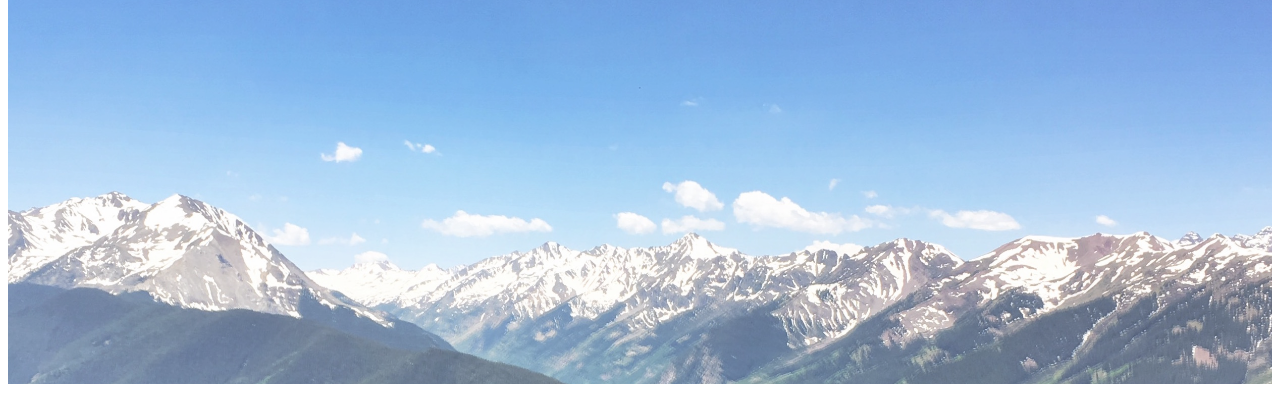
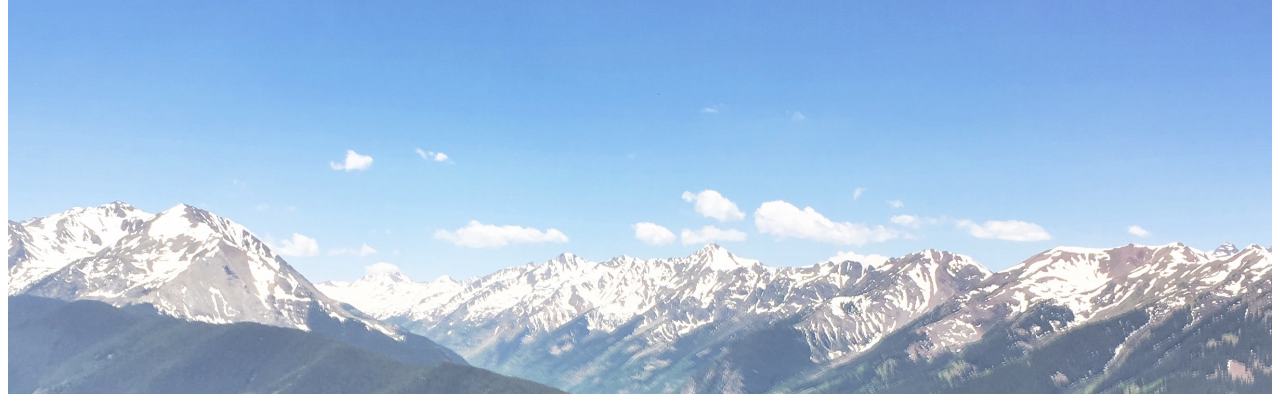
Before and after one commit to swanie21/kswanson.github.io, a plain HTML site: page index.html in a window 1280 px wide. Shown: the part 209-603 px from the top of the page. Drawn offline with Linux system fonts and the light colour scheme; a web font is replaced by a local one.

Commit message:
Added CSS reset stylesheet and adjusted background images

```diff
--- a/index.html
+++ b/index.html
@@ -2,6 +2,7 @@
 <html lang="en-US">
   <head>
     <meta charset="UTF-8">
+    <link href="stylesheet" type="text/css" href="reset.css">
     <link href="https://fonts.googleapis.com/css?family=Calligraffitti" rel="stylesheet">
     <link href="https://fonts.googleapis.com/css?family=Courgette" rel="stylesheet">
     <link rel="stylesheet" type="text/css" href="main.css">
--- a/main.css
+++ b/main.css
@@ -52,7 +52,7 @@ nav ul li a {
     background-image: url('img/mount.png');
     background-size: cover;
     margin-top: 30px;
-    height: 510px;
+    height: 550px;
     opacity: 0.75;
 }
 
@@ -69,7 +69,7 @@ nav ul li a {
 
 @keyframes slidein {
     from {
-      margin-left: 400px;
+      margin-left: 300px;
     }
     to {
       margin-right: 0px;
@@ -192,7 +192,7 @@ nav ul li a {
 .contact {
     background-image: url('img/leaf.png');
     background-size: cover;
-    height: 510px;
+    height: 550px;
     margin-top: 30px;
 }
 
--- /dev/null
+++ b/reset.css
@@ -0,0 +1,43 @@
+html, body, div, span, applet, object, iframe,
+h1, h2, h3, h4, h5, h6, p, blockquote, pre,
+a, abbr, acronym, address, big, cite, code,
+del, dfn, em, img, ins, kbd, q, s, samp,
+small, strike, strong, sub, sup, tt, var,
+b, u, i, center,
+dl, dt, dd, ol, ul, li,
+fieldset, form, label, legend,
+table, caption, tbody, tfoot, thead, tr, th, td,
+article, aside, canvas, details, embed,
+figure, figcaption, footer, header, hgroup,
+menu, nav, output, ruby, section, summary,
+time, mark, audio, video {
+  margin: 0;
+  padding: 0;
+  border: 0;
+  font-size: 100%;
+  font: inherit;
+  vertical-align: baseline;
+}
+/* HTML5 display-role reset for older browsers */
+article, aside, details, figcaption, figure,
+footer, header, hgroup, menu, nav, section {
+  display: block;
+}
+body {
+  line-height: 1;
+}
+ol, ul {
+  list-style: none;
+}
+blockquote, q {
+  quotes: none;
+}
+blockquote:before, blockquote:after,
+q:before, q:after {
+  content: '';
+  content: none;
+}
+table {
+  border-collapse: collapse;
+  border-spacing: 0;
+}
```
Also changed, not shown: img/flower.png (deleted), img/mountains2.png (deleted).
